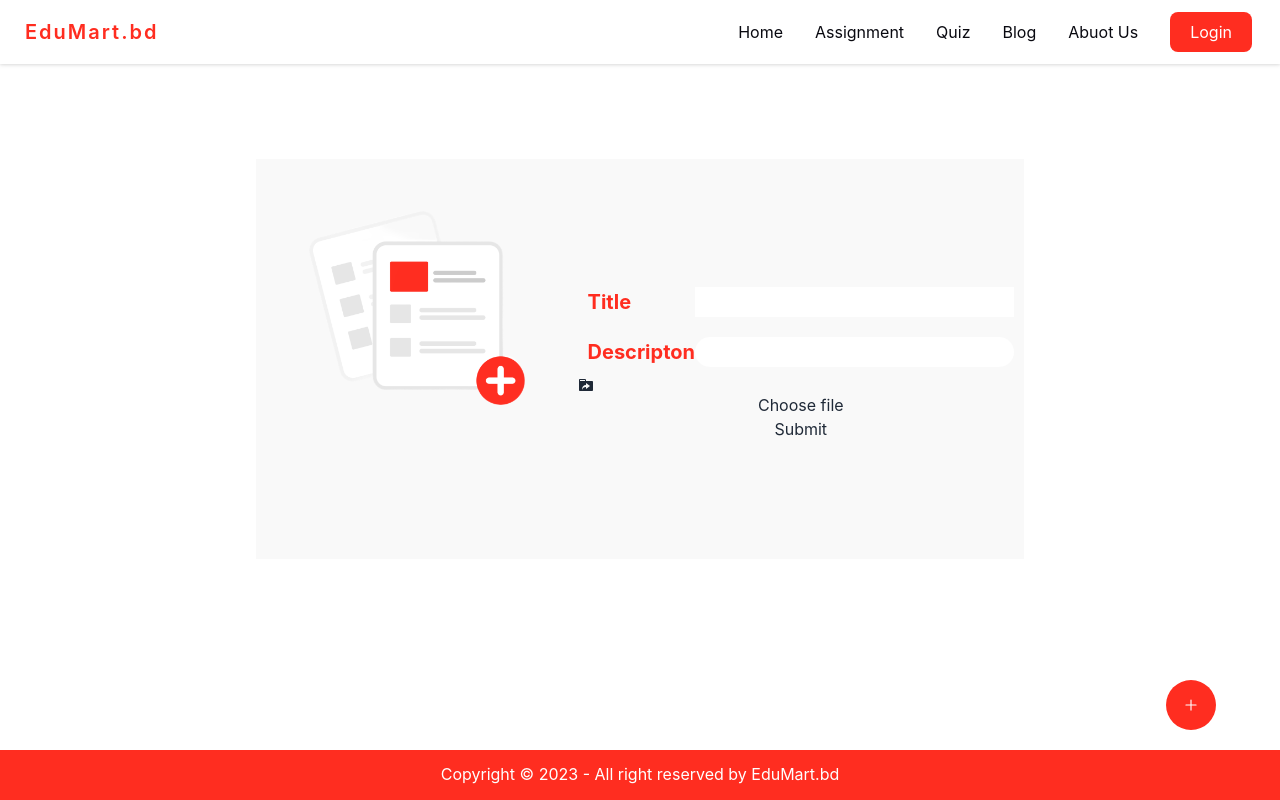
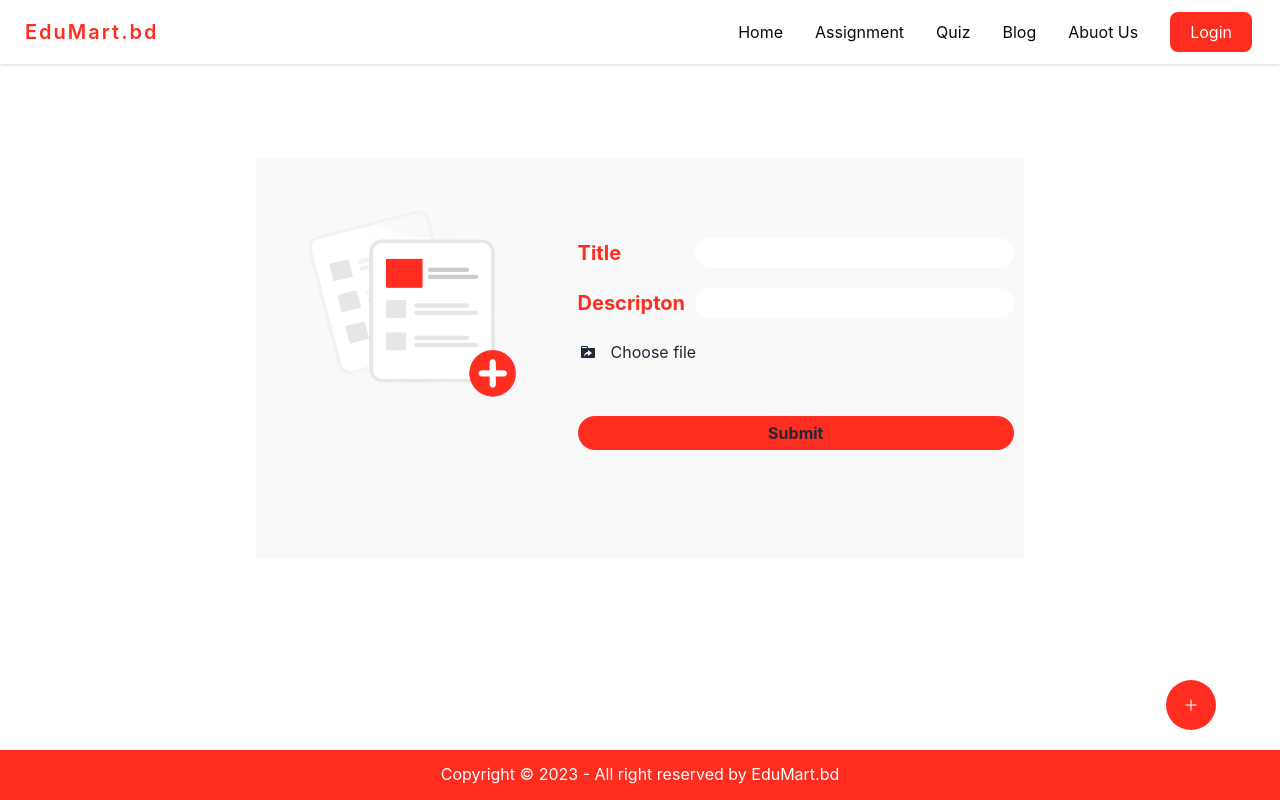
Before and after one commit to grsagor/lms-client-side, a React (Create React App) app: page /addtask in a window 1280 px wide. Built offline with nearby package versions, Linux system fonts and the light colour scheme; no server answers.

Commit message:
task submit page done

```diff
--- a/src/Shared/Posts/Tasks/Addtask.js
+++ b/src/Shared/Posts/Tasks/Addtask.js
@@ -16,19 +16,23 @@ const Addtask = () => {
                 <form className='task-body'>
                     <div className='task-label-input'>
                         <label for='' className='task-label'>Title</label>
-                        <input {...register("addtask")} type='test' className="bordered" />
+                        <input {...register("addtask")} type='test' className="task-input" />
                     </div>
                     <div className='task-label-input'>
-                        <label for=''><span>Descripton</span></label>
+                        <label for=''>Descripton</label>
                         <input {...register("addtask")} type='test' className="task-input" />
                     </div>
-                    <div className=''>
-                        <GoFileSymlinkDirectory></GoFileSymlinkDirectory>
-                        <label for='file'>Choose file</label>
+
+                    <div className='option-design p-3'>
+                    <GoFileSymlinkDirectory></GoFileSymlinkDirectory>
+                        <label for='file'><span>Choose file</span></label>
                         <input {...register("addtask")} type='file' id='file' className='inputfile' />
+                    </div>
+                    <div className='task-btn'>
+                    <button>Submit</button>
 
                     </div>
-                    <button>Submit</button>
+
                 </form>
             </div>
         </div>
--- a/src/Styles/Styles.css
+++ b/src/Styles/Styles.css
@@ -179,7 +179,7 @@ hr {
 
 }
 
-.post-option .option-design {
+.option-design {
     display: flex;
     gap: 5px;
     align-items: center;
@@ -390,6 +390,13 @@ hr {
 .task-body{
     display: grid;
 }
+.task-body button{
+    border-radius: 9999px;
+    padding: 5px;
+    background-color: #FF2D20;
+    font-weight: bold;
+    width: 100%;
+}
 .task-label{
     padding-right: 10px;
 }
@@ -403,6 +410,13 @@ hr {
     font-size: 20px;
     font-weight: bold;
     justify-content: space-between;
+    gap: 10px;
+}
+.task-body span{
+   padding: 10px;
+}
+.task-btn{
+    padding:40px 10px;
 }
 /****************************************Addquiz*********************/
 .addquiz-input{
```
